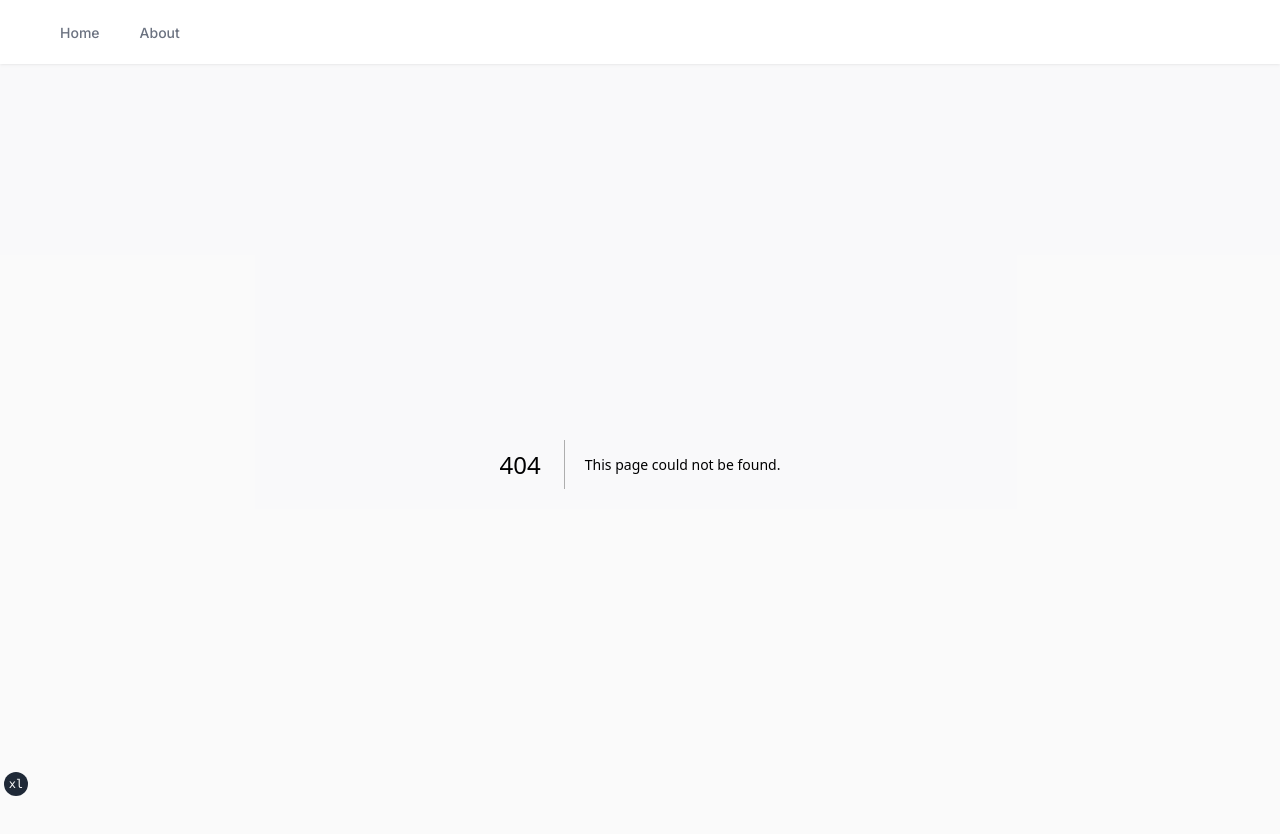
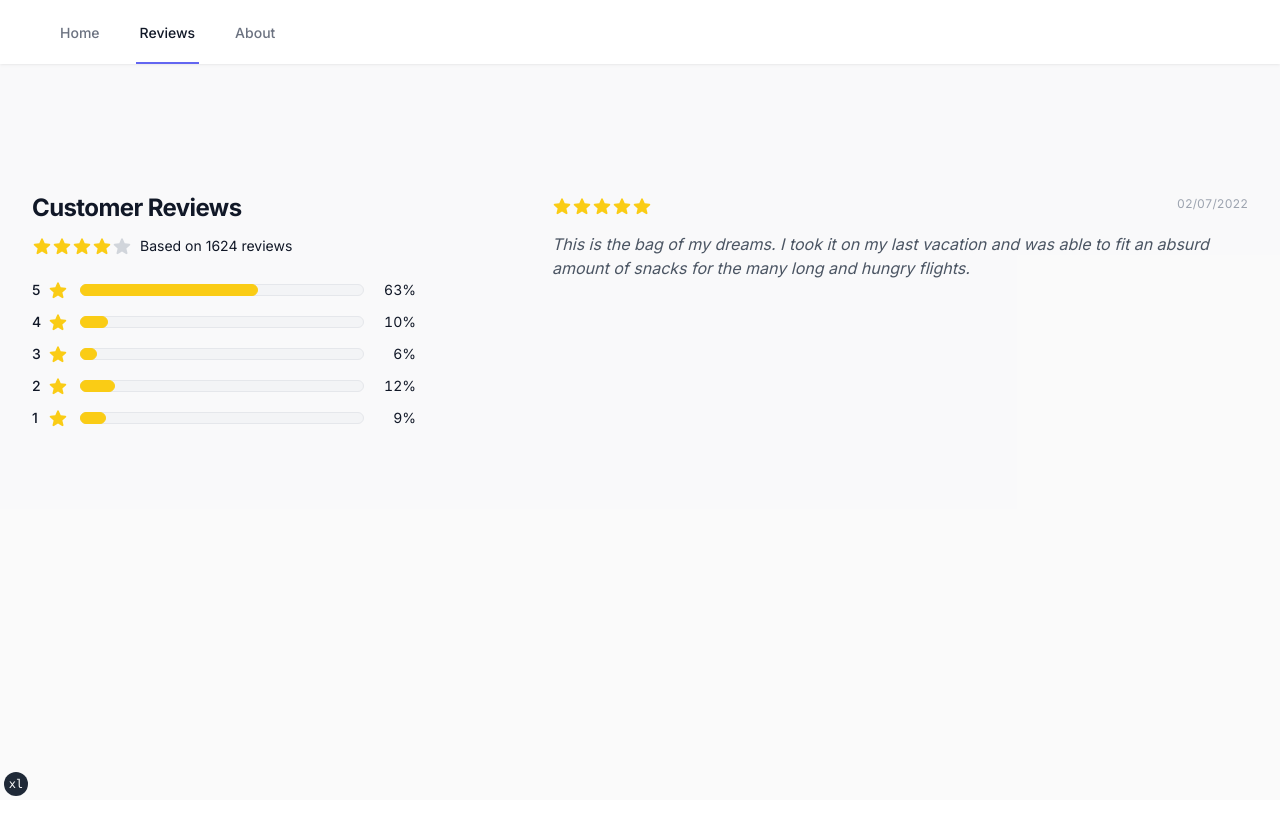
Before and after one commit to louis-sanna-eki/reviews-to-insights-hackathon, a Next.js app: page /reviews in a window 1280 px wide. Before the commit this address had no page. Shown: the top 834 px of the page. After the commit the page ends 800 px from the top, so only its background shows below. Built offline with nearby package versions, Linux system fonts and the light colour scheme.

Commit message:
feat(reviews): add review page

```diff
--- /dev/null
+++ b/app/reviews/page.tsx
@@ -0,0 +1,169 @@
+import { StarIcon } from '@heroicons/react/20/solid'
+import { format } from 'date-fns'
+
+const rawReviews = [
+  {
+    docs: 'food was good could have been hotter. server,kim, was awesome. she was friendly. knew the menu and seemed to enjoy what she was doing',
+    rating: '4.0',
+    timestamp: '2021-12-05 14:41:00'
+  },
+  {
+    docs: "traveling and our hotel recommended it since i love italian food! it was so good, we went back a second time. the portions are huge though, i couldn't even get through half mine after sharing a caesar.",
+    rating: '5.0',
+    timestamp: '2021-10-14 18:13:00'
+  },
+  {
+    docs: 'very good experience. staff were attentive and food was great.',
+    rating: '5.0',
+    timestamp: '2022-02-07 21:47:00'
+  }
+]
+
+const reviews = {
+  average: 4,
+  totalCount: 1624,
+  counts: [
+    { rating: 5, count: 1019 },
+    { rating: 4, count: 162 },
+    { rating: 3, count: 97 },
+    { rating: 2, count: 199 },
+    { rating: 1, count: 147 }
+  ],
+  featured: [
+    {
+      id: 1,
+      rating: 5,
+      content: `
+        <p>This is the bag of my dreams. I took it on my last vacation and was able to fit an absurd amount of snacks for the many long and hungry flights.</p>
+      `,
+      author: 'Emily Selman',
+      avatarSrc:
+        'https://images.unsplash.com/photo-1502685104226-ee32379fefbe?ixlib=rb-=eyJhcHBfaWQiOjEyMDd9&auto=format&fit=facearea&facepad=8&w=256&h=256&q=80'
+    }
+    // More reviews...
+  ]
+}
+
+function classNames(...classes: any[]) {
+  return classes.filter(Boolean).join(' ')
+}
+
+export default function ReviewPage() {
+  return (
+    <div className="">
+      <div className="mx-auto max-w-2xl px-4 py-16 sm:px-6 sm:py-24 lg:grid lg:max-w-7xl lg:grid-cols-12 lg:gap-x-8 lg:px-8 lg:py-32">
+        <div className="lg:col-span-4">
+          <h2 className="text-2xl font-bold tracking-tight text-gray-900">
+            Customer Reviews
+          </h2>
+
+          <div className="mt-3 flex items-center">
+            <div>
+              <div className="flex items-center">
+                {[0, 1, 2, 3, 4].map(rating => (
+                  <StarIcon
+                    key={rating}
+                    className={classNames(
+                      reviews.average > rating
+                        ? 'text-yellow-400'
+                        : 'text-gray-300',
+                      'h-5 w-5 flex-shrink-0'
+                    )}
+                    aria-hidden="true"
+                  />
+                ))}
+              </div>
+              <p className="sr-only">{reviews.average} out of 5 stars</p>
+            </div>
+            <p className="ml-2 text-sm text-gray-900">
+              Based on {reviews.totalCount} reviews
+            </p>
+          </div>
+
+          <div className="mt-6">
+            <h3 className="sr-only">Review data</h3>
+
+            <dl className="space-y-3">
+              {reviews.counts.map(count => (
+                <div key={count.rating} className="flex items-center text-sm">
+                  <dt className="flex flex-1 items-center">
+                    <p className="w-3 font-medium text-gray-900">
+                      {count.rating}
+                      <span className="sr-only"> star reviews</span>
+                    </p>
+                    <div
+                      aria-hidden="true"
+                      className="ml-1 flex flex-1 items-center"
+                    >
+                      <StarIcon
+                        className={classNames(
+                          count.count > 0 ? 'text-yellow-400' : 'text-gray-300',
+                          'h-5 w-5 flex-shrink-0'
+                        )}
+                        aria-hidden="true"
+                      />
+
+                      <div className="relative ml-3 flex-1">
+                        <div className="h-3 rounded-full border border-gray-200 bg-gray-100" />
+                        {count.count > 0 ? (
+                          <div
+                            className="absolute inset-y-0 rounded-full border border-yellow-400 bg-yellow-400"
+                            style={{
+                              width: `calc(${count.count} / ${reviews.totalCount} * 100%)`
+                            }}
+                          />
+                        ) : null}
+                      </div>
+                    </div>
+                  </dt>
+                  <dd className="ml-3 w-10 text-right text-sm tabular-nums text-gray-900">
+                    {Math.round((count.count / reviews.totalCount) * 100)}%
+                  </dd>
+                </div>
+              ))}
+            </dl>
+          </div>
+        </div>
+
+        <div className="mt-16 lg:col-span-7 lg:col-start-6 lg:mt-0">
+          <h3 className="sr-only">Recent reviews</h3>
+
+          <div className="flow-root">
+            <div className="-my-12 divide-y divide-gray-200">
+              {reviews.featured.map(review => (
+                <div key={review.id} className="py-12">
+                  <div className="flex items-center">
+                    <div className="">
+                      <div className="mt-1 flex items-center">
+                        {[0, 1, 2, 3, 4].map(rating => (
+                          <StarIcon
+                            key={rating}
+                            className={classNames(
+                              review.rating > rating
+                                ? 'text-yellow-400'
+                                : 'text-gray-300',
+                              'h-5 w-5 flex-shrink-0'
+                            )}
+                            aria-hidden="true"
+                          />
+                        ))}
+                      </div>
+                    </div>
+                    <div className="ml-auto text-xs text-right tabular-nums text-gray-400">
+                      {format(new Date('2022-02-07 21:47:00'), 'MM/dd/yyyy')}
+                    </div>
+                  </div>
+
+                  <div
+                    className="mt-4 space-y-6 text-base italic text-gray-600"
+                    dangerouslySetInnerHTML={{ __html: review.content }}
+                  />
+                </div>
+              ))}
+            </div>
+          </div>
+        </div>
+      </div>
+    </div>
+  )
+}
--- a/components/header.tsx
+++ b/components/header.tsx
@@ -24,6 +24,16 @@ export function Header() {
                 Home
               </Link>
               <Link
+                href="/reviews"
+                className={`inline-flex items-center border-b-2 px-1 pt-1 text-sm font-medium ${
+                  pathname === '/reviews'
+                    ? 'border-indigo-500 text-gray-900'
+                    : 'border-transparent text-gray-500 hover:border-gray-300 hover:text-gray-700'
+                }`}
+              >
+                Reviews
+              </Link>
+              <Link
                 href="/about"
                 className={`inline-flex items-center border-b-2 px-1 pt-1 text-sm font-medium ${
                   pathname === '/about'
--- a/package.json
+++ b/package.json
@@ -15,6 +15,7 @@
   },
   "dependencies": {
     "@headlessui/react": "^1.7.15",
+    "@heroicons/react": "^2.0.18",
     "@radix-ui/react-alert-dialog": "^1.0.4",
     "@radix-ui/react-dialog": "^1.0.4",
     "@radix-ui/react-dropdown-menu": "^2.0.5",
@@ -30,6 +31,7 @@
     "ai": "^2.1.6",
     "class-variance-authority": "^0.4.0",
     "clsx": "^1.2.1",
+    "date-fns": "^2.30.0",
     "focus-trap-react": "^10.1.1",
     "nanoid": "^4.0.2",
     "next": "13.4.7-canary.1",
@@ -45,7 +47,8 @@
     "react-syntax-highlighter": "^15.5.0",
     "react-textarea-autosize": "^8.4.1",
     "remark-gfm": "^3.0.1",
-    "remark-math": "^5.1.1"
+    "remark-math": "^5.1.1",
+    "solid": "link:@heroicons/react/20/solid"
   },
   "devDependencies": {
     "@tailwindcss/typography": "^0.5.9",
```
Also changed, not shown: 1 other file (tests, documents, lock files or other folders).
